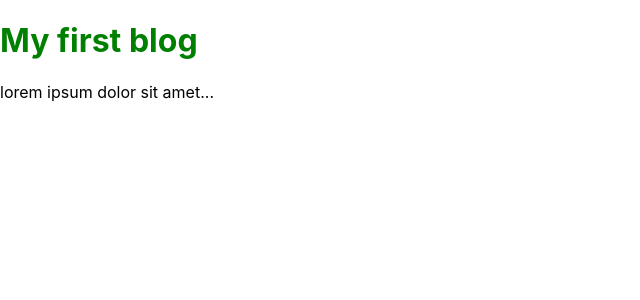
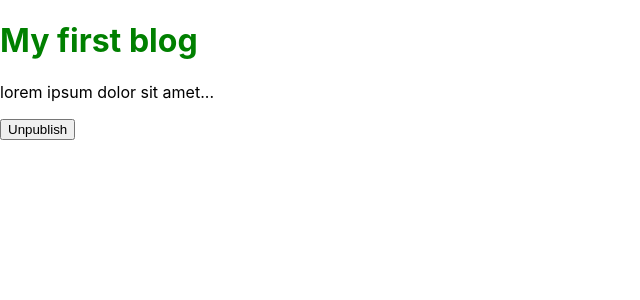
Before and after one commit to gurcuesra/Blog-Post-React, a React (Create React App) app: page / in a window 1280 px wide. Shown: the top 300 px of the page, without its empty margins (0-640 px from the left). Built offline with nearby package versions, Linux system fonts and the light colour scheme.

Commit message:
Using event listener

```diff
--- a/src/index.js
+++ b/src/index.js
@@ -16,10 +16,23 @@ if(myBlogPost.published) {
 } else {
   classProperties="red";
 }
+
+function publishThePost(e) {
+  if(e.target.innerText === "Publish"){
+    e.target.innerText = "Unpublish";
+    document.getElementById('title').style.color = "green";
+  } else {
+    e.target.innerText = "Publish";
+    document.getElementById('title').style.color = "red";
+  }
+
+}
+
 const blogPost = (
   <div>
     <h1 id="title" className={classProperties}>{myBlogPost.title}</h1>
     <p>{myBlogPost.body}</p>
+    <button onClick={publishThePost}>Unpublish</button>
     <img src="" alt=""/>
   </div>
 )
```
